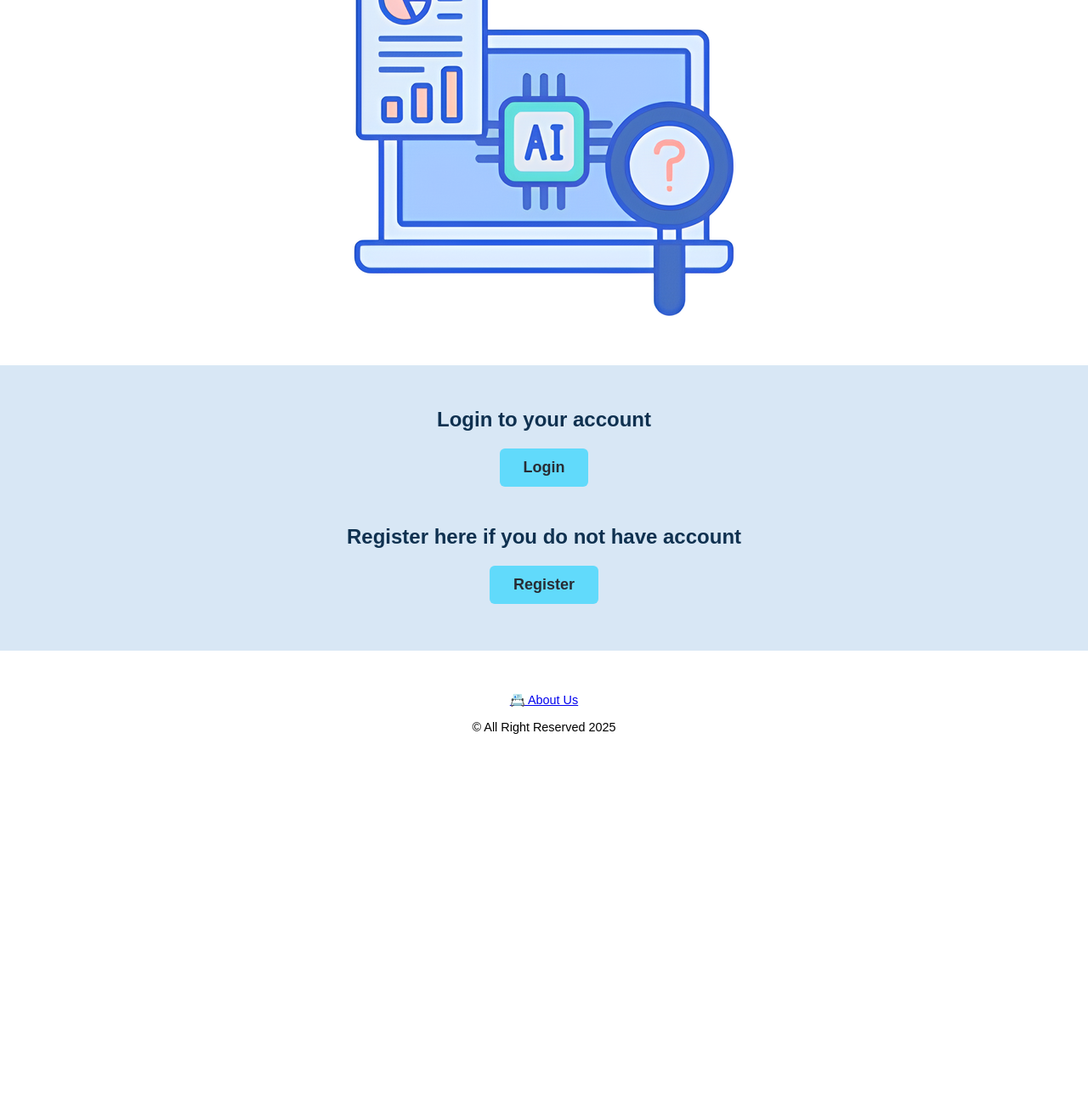
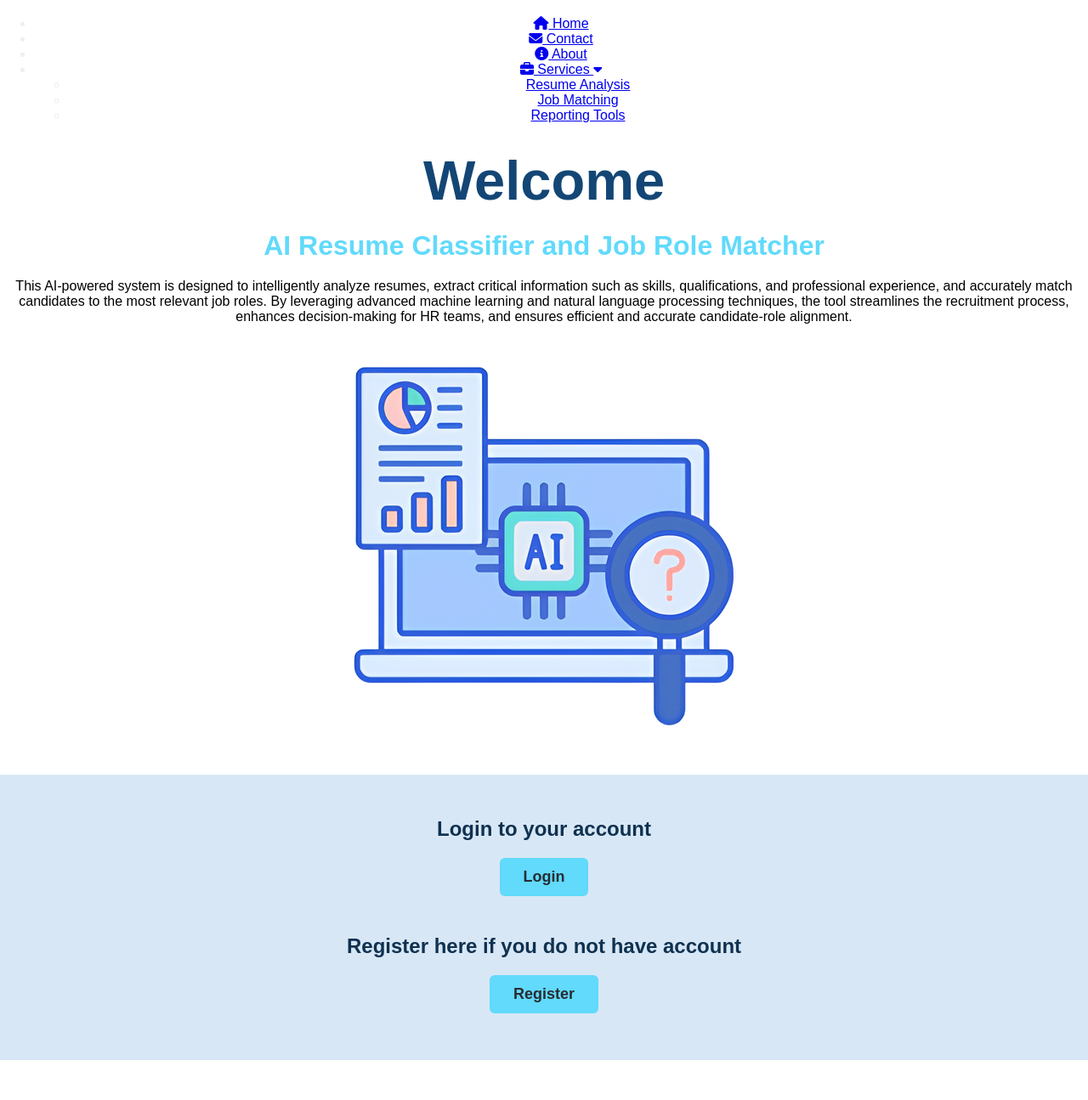
Before and after one commit to RuchiDissa/resume-classifier-ai, a Flask app: page / in a window 1280 px wide. Shown: the part 341-1636 px from the top of the page at 85% size. Before the commit the page ends 1205 px from the top, so only its background shows below. Run offline with Flask 2, Linux system fonts and the light colour scheme.

Commit message:
Update index.html

```diff
--- a/app/templates/index.html
+++ b/app/templates/index.html
@@ -3,28 +3,26 @@
 <head>
     <title>AI Resume Classifier</title>
     <link rel="stylesheet" href="{{ url_for('static', filename='style.css') }}">
+    <link rel="stylesheet" href="https://cdnjs.cloudflare.com/ajax/libs/font-awesome/6.4.0/css/all.min.css" />
 </head>
 <body>
+<header>
+    {% include 'partials/navbar.html' %}
+  </header>
+<main>
 <div class="container">
     <h1 class="h1m">Welcome</h1>
     <h1>AI Resume Classifier and Job Role Matcher</h1>
-    <p>This Tool uses artificial intelligence to analyze and match candidates with appropriate job roles.</p>
-
+    <p>This AI-powered system is designed to intelligently analyze resumes, extract critical information such as skills, qualifications, and professional experience, and accurately match candidates to the most relevant job roles. By leveraging advanced machine learning and natural language processing techniques, the tool streamlines the recruitment process, enhances decision-making for HR teams, and ensures efficient and accurate candidate-role alignment.</p>
     <img src="{{ url_for('static', filename='images/welcome.png') }}" alt="Welcome Image" class="welcome-img">
 </div>
-
 <div class="auth-container">
     <h2>Login to your account</h2>
     <a href="/login" class="btn">Login</a>
-
     <h2>Register here if you do not have account</h2>
     <a href="/register" class="btn">Register</a>
 </div>
-    <footer>
-        <div class="left-align">
-            <a href="/about" class="homebtn">📇 About Us</a></div>
-        <p>&copy; All Right Reserved 2025</p>
-    </footer>
-
+</main>
+ {% include 'partials/footer.html' %}
 </body>
 </html>
```
